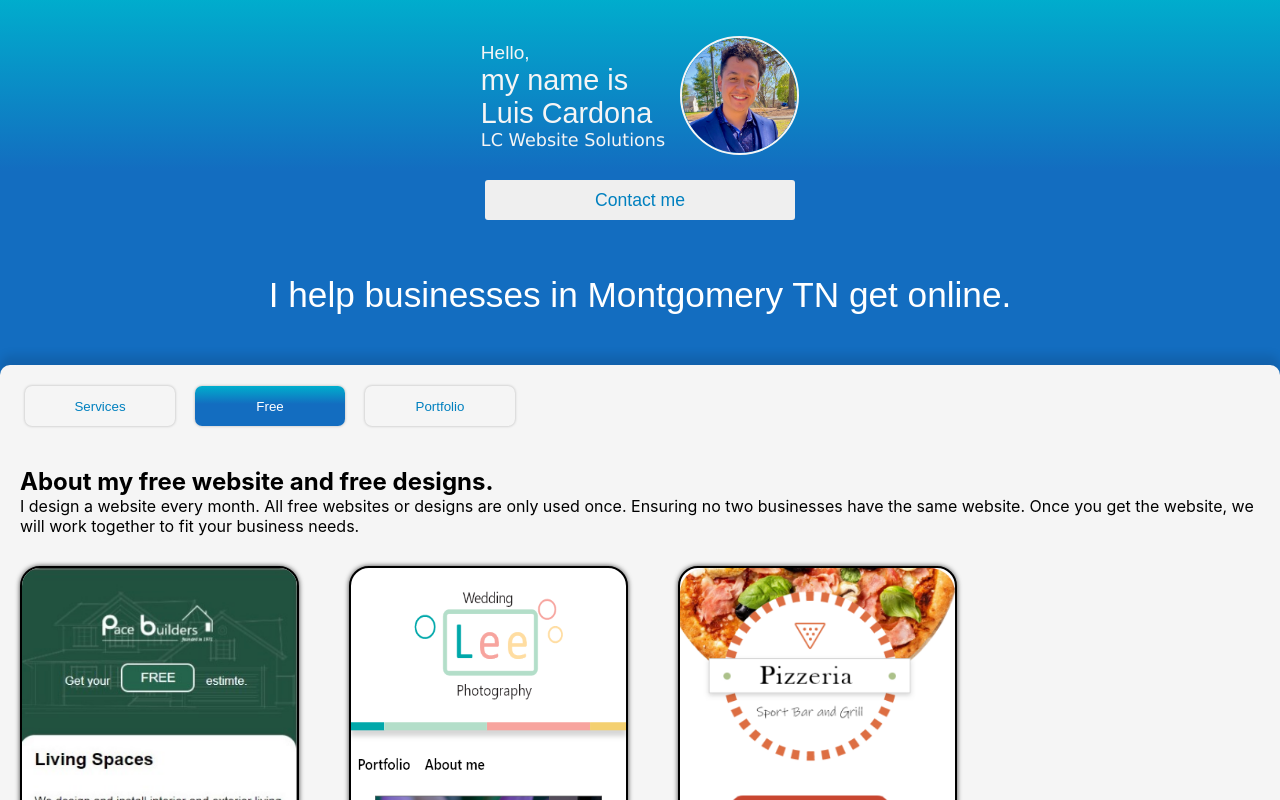
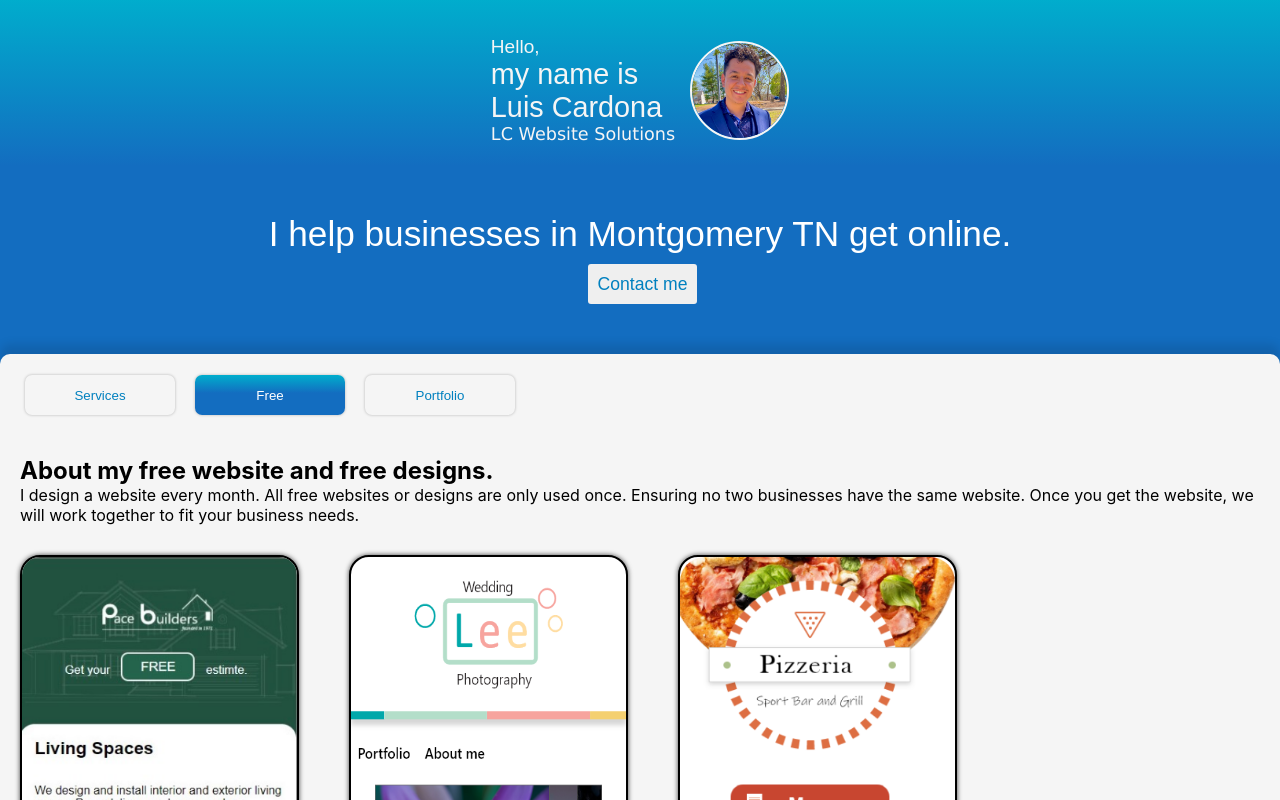
Before and after one commit to louieLouie117/react-portfolio, a React (Create React App) app in the folder client/: page / in a window 1280 px wide. Shown: the top 800 px of the page. Built offline with nearby package versions, Linux system fonts and the light colour scheme.

Commit message:
ContactMeMove

```diff
--- a/client/src/components/LandingPage/HeroBanner.jsx
+++ b/client/src/components/LandingPage/HeroBanner.jsx
@@ -89,6 +89,10 @@ const ContactMeHandler = e =>{
 
                   <img id="PortfolioImg" src="/img/PortfolioPhoto350.png" alt="" />
                   </div>
+                  <footer>
+                  <h2>I help businesses in Montgomery TN get online.</h2>
+
+                  </footer>
 
                   <div className='GridContainer'>
                     {/* <a href="https://buy.stripe.com/aEU6rFcPy7qj6xGeUV">
@@ -103,10 +107,7 @@ const ContactMeHandler = e =>{
 
 
 
-              <footer>
-              <h2>I help businesses in Montgomery TN get online.</h2>
 
-              </footer>
 
 
 
--- a/client/src/modules/LandingPageStyles.css
+++ b/client/src/modules/LandingPageStyles.css
@@ -11,7 +11,7 @@ html{
 
   .GridContainer{
     display: grid;
-    justify-content: center;
+    justify-content: flex-start;
   }
 
 
@@ -819,6 +819,7 @@ html{
     justify-items: center;
     row-gap: 20px;
     padding-top: 50px;
+    padding-bottom: 10px;
   }
 
   .myHeader-container>header>footer>h2{
@@ -831,6 +832,7 @@ html{
     font: 1.5em sans-serif;
     color: white;
   }
+
 
   .myHeader-container>header button{
     border: none;
@@ -839,8 +841,7 @@ html{
     height: 40px;
     font: 1.1em sans-serif;
     color: #0080BF;
-    width: 310px;
-    margin: 5px 40px;
+    margin-left: 5px;
 
   }
 
@@ -1105,7 +1106,8 @@ html{
   .name-container img{
     border: solid 2px whitesmoke;
     border-radius: 80px;
-    height: 115px;
+    height: 95px;
+    align-self: center;
   }
 
 
@@ -1492,6 +1494,10 @@ html{
 
     }
 
+    .GridContainer{
+      justify-content: center;
+    }
+
 
   }
 
```
